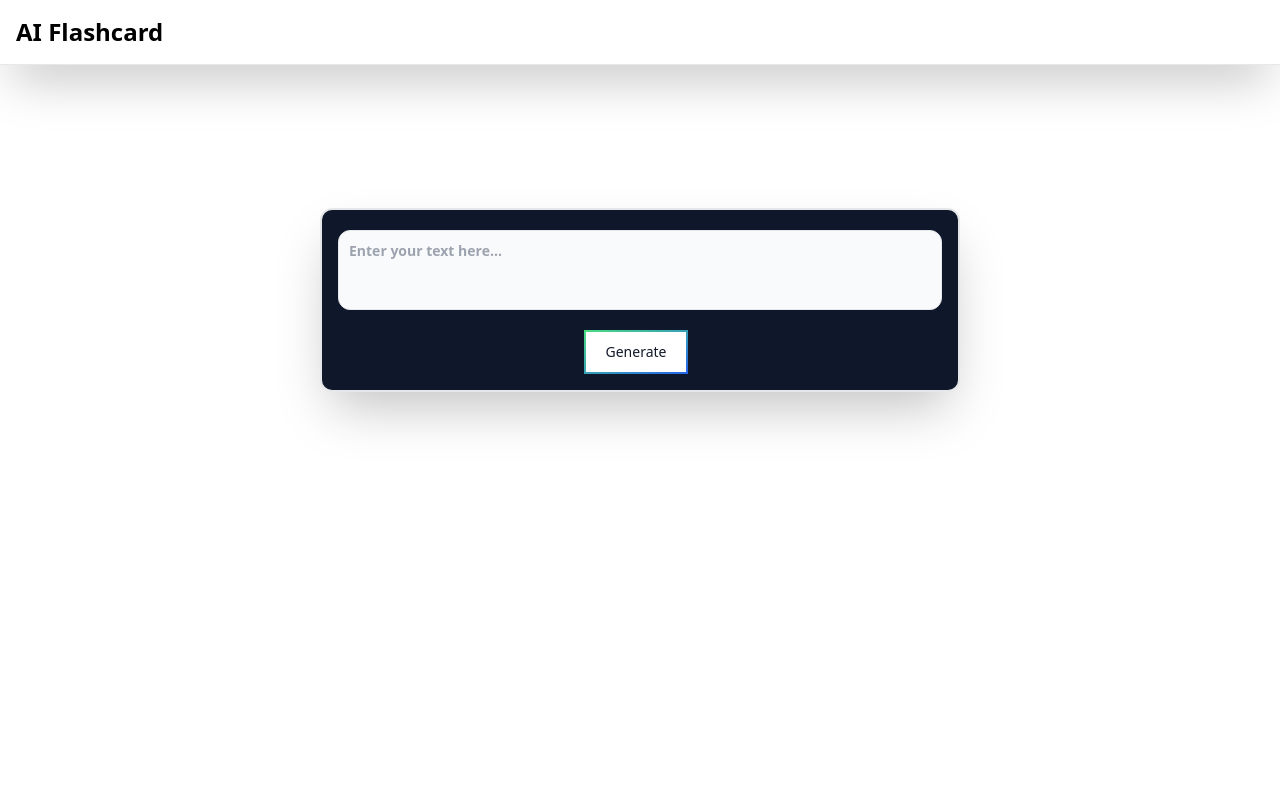
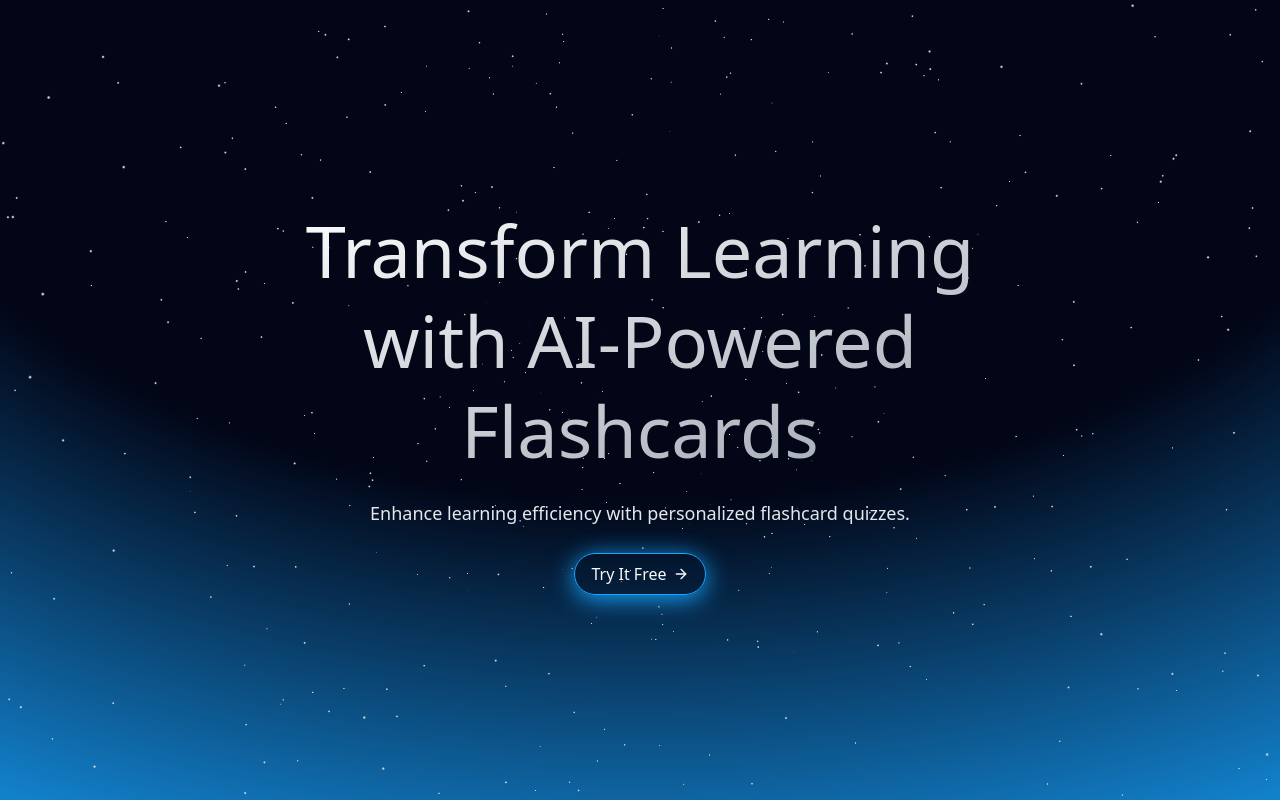
Before and after one commit to Panth1823/FlashGenie, a React (Vite) app in the folder Client/: page / in a window 1280 px wide. Shown: the top 800 px of the page. Built offline with nearby package versions, Linux system fonts and the light colour scheme.

Commit message:
build(deps): update 3 files and delete 1 file

```diff
--- a/Client/package.json
+++ b/Client/package.json
@@ -10,6 +10,7 @@
     "preview": "vite preview"
   },
   "dependencies": {
+    "@react-three/drei": "^9.109.5",
     "axios": "^1.4.0",
     "class-variance-authority": "^0.7.0",
     "clsx": "^2.1.1",
--- /dev/null
+++ b/Client/src/components/AuroraHero.jsx
@@ -0,0 +1,70 @@
+import { Stars } from "@react-three/drei";
+import { Canvas } from "@react-three/fiber";
+import React, { useEffect } from "react";
+import { FiArrowRight } from "react-icons/fi";
+import {
+  useMotionTemplate,
+  useMotionValue,
+  motion,
+  animate,
+} from "framer-motion";
+
+// Updated to only include shades of blue
+const COLORS_TOP = ["#00BFFF", "#1E90FF"];
+
+export const AuroraHero = () => {
+  const color = useMotionValue(COLORS_TOP[0]);
+
+  useEffect(() => {
+    animate(color, COLORS_TOP, {
+      ease: "easeInOut",
+      duration: 10,
+      repeat: Infinity,
+      repeatType: "mirror",
+    });
+  }, []);
+
+  const backgroundImage = useMotionTemplate`radial-gradient(125% 125% at 50% 0%, #020617 50%, ${color})`;
+  const border = useMotionTemplate`1px solid ${color}`;
+  const boxShadow = useMotionTemplate`0px 4px 24px ${color}`;
+
+  return (
+    <motion.section
+      style={{
+        backgroundImage,
+      }}
+      className="relative grid min-h-screen place-content-center overflow-hidden bg-gray-950 px-4 py-24 text-gray-200"
+    >
+      <div className="relative z-10 flex flex-col items-center">
+        <h1 className="max-w-3xl bg-gradient-to-br from-white to-gray-400 bg-clip-text text-center text-3xl font-medium leading-tight text-transparent sm:text-5xl sm:leading-tight md:text-7xl md:leading-tight">
+          Transform Learning with AI-Powered Flashcards
+        </h1>
+        <p className="my-6 max-w-xl text-center text-base leading-relaxed md:text-lg md:leading-relaxed">
+          Enhance learning efficiency with personalized flashcard quizzes.
+        </p>
+        <motion.button
+          style={{
+            border,
+            boxShadow,
+          }}
+          whileHover={{
+            scale: 1.015,
+          }}
+          whileTap={{
+            scale: 0.985,
+          }}
+          className="group relative flex w-fit items-center gap-1.5 rounded-full bg-gray-950/10 px-4 py-2 text-gray-50 transition-colors hover:bg-gray-950/50"
+        >
+          Try It Free
+          <FiArrowRight className="transition-transform group-hover:-rotate-45 group-active:-rotate-12" />
+        </motion.button>
+      </div>
+
+      <div className="absolute inset-0 z-0">
+        <Canvas>
+          <Stars radius={50} count={2500} factor={4} fade speed={2} />
+        </Canvas>
+      </div>
+    </motion.section>
+  );
+};
--- a/Client/src/components/Home.jsx
+++ b/Client/src/components/Home.jsx
@@ -1,12 +1,13 @@
-import { useState, useEffect } from "react";
+import { useState } from "react";
 import Flashcard from "./Flashcard";
-import Navbar from "./Navbar";
+import { AuroraHero } from "./AuroraHero";
 
 const Home = () => {
   const [quiz, setQuiz] = useState("");
   const [response, setResponse] = useState(null);
   const [flashcards, setFlashcards] = useState([]);
   const [error, setError] = useState(null);
+  const [loading, setLoading] = useState(false); // New state for loader
 
   const handleMessageChange = (e) => {
     setQuiz(e.target.value);
@@ -14,6 +15,7 @@ const Home = () => {
 
   const submitHandler = async (event) => {
     event.preventDefault();
+    setLoading(true); // Show loader
 
     try {
       const response = await fetch("http://localhost:5000/quiz", {
@@ -39,13 +41,14 @@ const Home = () => {
     } catch (error) {
       console.error("Error:", error);
       setError("An error occurred while generating the quiz.");
+    } finally {
+      setLoading(false); // Hide loader
     }
   };
 
   return (
     <>
-      <Navbar />
-
+      <AuroraHero />
       <div className="flex justify-center items-center mt-52">
         <div className="w-1/2 px-4 border-2 rounded-xl bg-slate-900 h-auto shadow-2xl">
           <form onSubmit={submitHandler}>
@@ -60,7 +63,10 @@ const Home = () => {
               />
             </div>
             <div className="flex justify-center pt-5">
-              <button className="relative inline-flex items-center justify-center p-0.5 mb-4 mr-2 overflow-hidden text-sm font-medium text-gray-900 rounded-lg group bg-gradient-to-br from-green-400 to-blue-600 group-hover:from-green-400 group-hover:to-blue-600 hover:text-white dark:text-white focus:ring-4 focus:outline-none focus:ring-green-200 dark:focus:ring-green-800">
+              <button
+                type="submit"
+                className="relative inline-flex items-center justify-center p-0.5 mb-4 mr-2 overflow-hidden text-sm font-medium text-gray-900 rounded-lg group bg-gradient-to-br from-green-400 to-blue-600 group-hover:from-green-400 group-hover:to-blue-600 hover:text-white dark:text-white focus:ring-4 focus:outline-none focus:ring-green-200 dark:focus:ring-green-800"
+              >
                 <span className="relative p-5 py-2.5 transition-all ease-in duration-75 bg-white dark:bg-gray-900 rounded-md group-hover:bg-opacity-0">
                   Generate
                 </span>
@@ -72,8 +78,12 @@ const Home = () => {
           )}
         </div>
       </div>
-
-      <div className="pt-5 grid grid-cols-3 gap-4">
+      {loading && (
+        <div className="flex justify-center items-center mt-10">
+          <div className="w-16 h-16 border-4 border-blue-500 border-t-transparent border-solid rounded-full animate-spin"></div>
+        </div>
+      )}
+      <div className="p-5 grid grid-cols-3 gap-4">
         {flashcards.map((flashcard) => (
           <Flashcard
             key={flashcard.id}
--- a/Client/src/components/Navbar.jsx
+++ /dev/null
@@ -1,19 +0,0 @@
-import React from "react";
-
-const Navbar = () => {
-  return (
-    <>
-      <nav className="bg-white dark:bg-gray-900 fixed w-full z-20 top-0 left-0 border-b border-gray-200 dark:border-gray-600 shadow-2xl">
-        <div className="flex flex-wrap items-center mx-auto p-4">
-          <a href="/" className="flex items-center">
-            <span className="self-center text-2xl font-semibold whitespace-nowrap dark:text-white">
-              AI Flashcard
-            </span>
-          </a>
-        </div>
-      </nav>
-    </>
-  );
-};
-
-export default Navbar;
```
Also changed, not shown: 1 other file (tests, documents, lock files or other folders).
